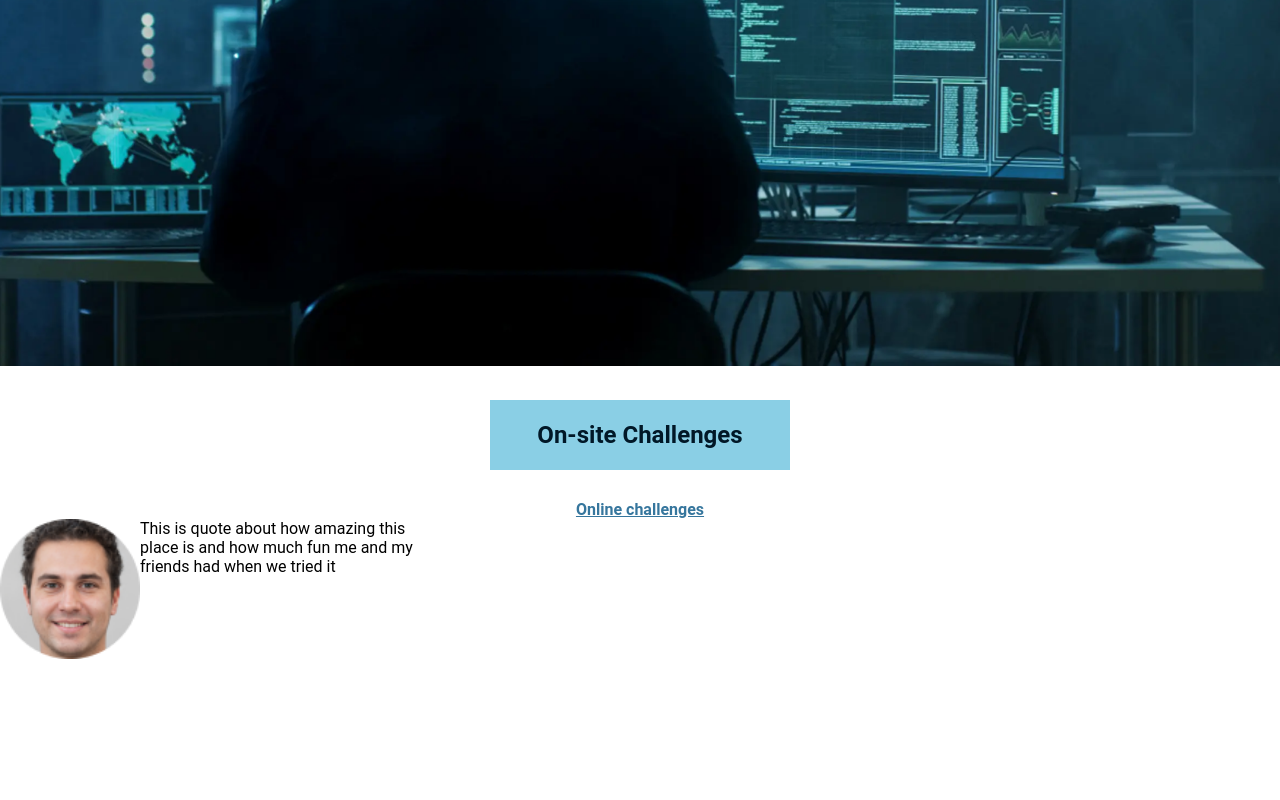
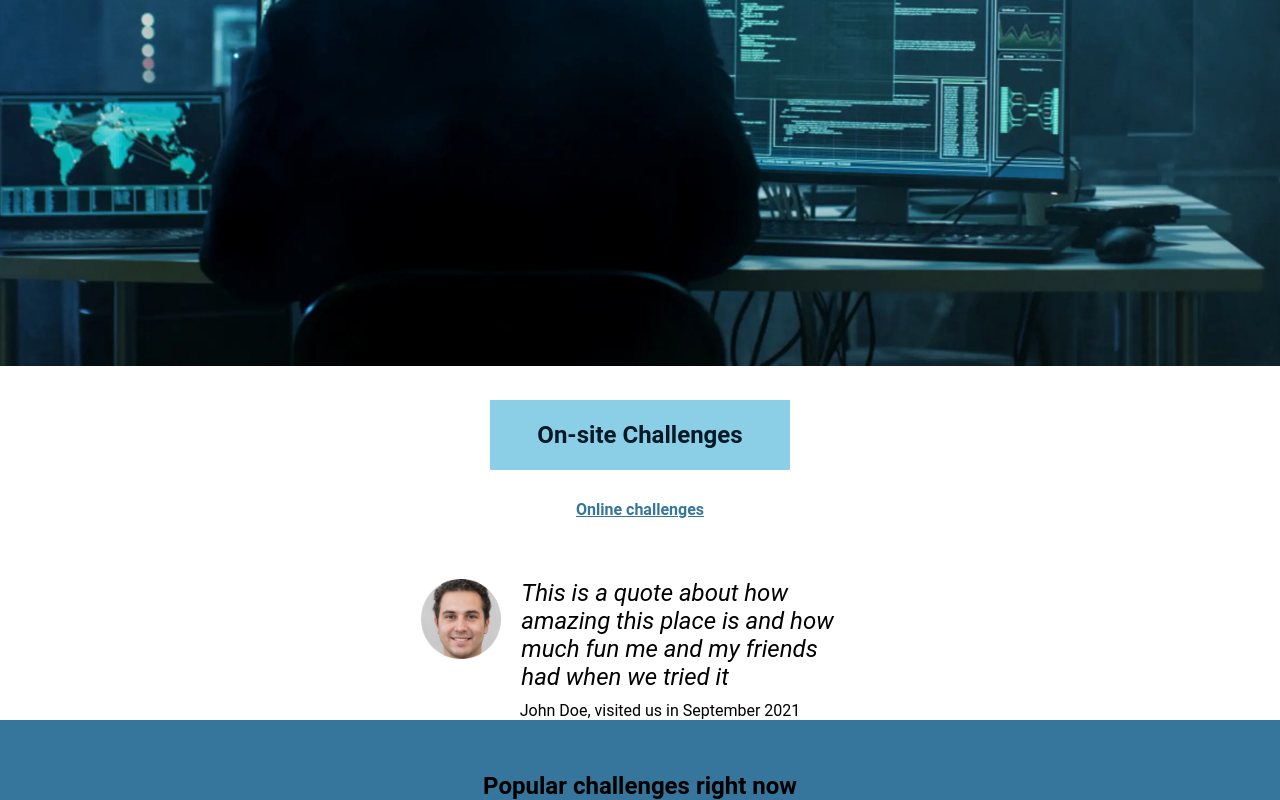
Before and after one commit to Patseroni/Assignment-2_Startpage-Escape-Rooms, a plain HTML site: page index.html in a window 1280 px wide. Shown: the part 510-1310 px from the top of the page. Before the commit the page ends 1169 px from the top, so only its background shows below. Drawn offline with Linux system fonts and the light colour scheme.

Commit message:
john-doe section done

```diff
--- a/index.html
+++ b/index.html
@@ -1,5 +1,6 @@
 <!DOCTYPE html>
 <html>
+
 <head>
     <meta charset='utf-8'>
     <meta http-equiv='X-UA-Compatible' content='IE=edge'>
@@ -11,24 +12,33 @@
 <body>
     <header class="header">
         <img class="header__logo" src="/images/Group 1.png">
-        <h1 class="h1">Hacker</br>Escape</br>Rooms</h1>
+        <h1 class="main-title">Hacker</br>Escape</br>Rooms</h1>
     </header>
 
-    <div class="topImage">
-        <img class="topImage__img" src="/images/image_2.png">
+    <div class="top-image">
+        <img class="top-image__img" src="/images/image_2.png">
     </div>
-    <nav class="navLinks">
-        <a class="navLinks__link" href="#" alt="On-site Challenges">On-site Challenges</a>
-        <a class="navLinks__link2" href="#" alt="Online Challenges">Online challenges</a>
+    <nav class="nav-links">
+        <a class="nav-links__link" href="#" alt="On-site Challenges">On-site Challenges</a>
+        <a class="nav-links__link2" href="#" alt="Online Challenges">Online challenges</a>
 
         <!-- link: color: 8ACFE5 -->
         <!-- 'online-challenges-text': ##36769D Roboto 16px -->
 
     </nav>
-    <div class="johnDoe">
-        <img class="johnDoe__img" src="/images/face.png">
-        <p>This is quote about how amazing this place is and how much fun me and my friends had when we tried it</p>
-    </div>
+    <section class="john-doe">
+        <img class="john-doe__img" src="/images/face.png">
+        <p class="john-doe__text">This is a quote about how</br>
+            amazing this place is and how</br>
+            much fun me and my friends</br>
+            had when we tried it</p>
+        <p class="john-doe__small-text">John Doe, visited us in September 2021</p>
+    </section>
+
+    <section class="popular-challenges-title">
+        <h2>Popular challenges right now</h2>
+    </section>
+
 
 </body>
 
--- a/style.css
+++ b/style.css
@@ -18,18 +18,17 @@
 
 }
 
-.h1 {
-
+.main-title {
     color: #fff;
     font-size: 24px;
     margin-left: 10px;
 }
 
-.topImage__img {
+.top-image__img {
     width: 100%;
 }
 
-.navLinks {
+.nav-links {
     font-size: 24px;
     display: flex;
     flex-direction: column;
@@ -37,7 +36,7 @@
     margin-top: 30px;
 }
 
-.navLinks__link {
+.nav-links__link {
     display: flex;
     justify-content: center;
     align-items: center;
@@ -52,20 +51,48 @@
 
 }
 
-.navLinks__link2{
-    font-size:16px;
+.nav-links__link2 {
+    font-size: 16px;
     font-weight: bold;
     color: #36769D;
-    margin-top:30px;
+    margin-top: 30px;
 }
 
-.johnDoe{
-    display:flex;
-    width: 440px;
-    height: 140px;
+.john-doe {
+    display: flex;
+    justify-content: center;
+    margin-top: 60px;
+    flex-wrap: wrap;
+    /* background-color: antiquewhite; */
 }
 
-.johnDoe__img{
+.john-doe__img {
+    /* background-color: #36769D; */
+    height: 80px;
+    margin-right: 20px;
 
 }
-/* w439 h139 */
+
+.john-doe__text {
+    /* background-color: #011827; */
+    font-size: 24px;
+    font-style: italic;
+    margin-right: 25px;
+
+}
+
+.john-doe__small-text {
+    width: 100%;
+    text-align: center;
+    font-size: 16px;
+    padding-left: 40px;
+    margin-top: 10px;
+}
+
+.popular-challenges-title {
+    display: flex;
+    background-color: #36769D;
+    justify-content: center;
+    align-items: end;
+    height: 80px;
+}
```
